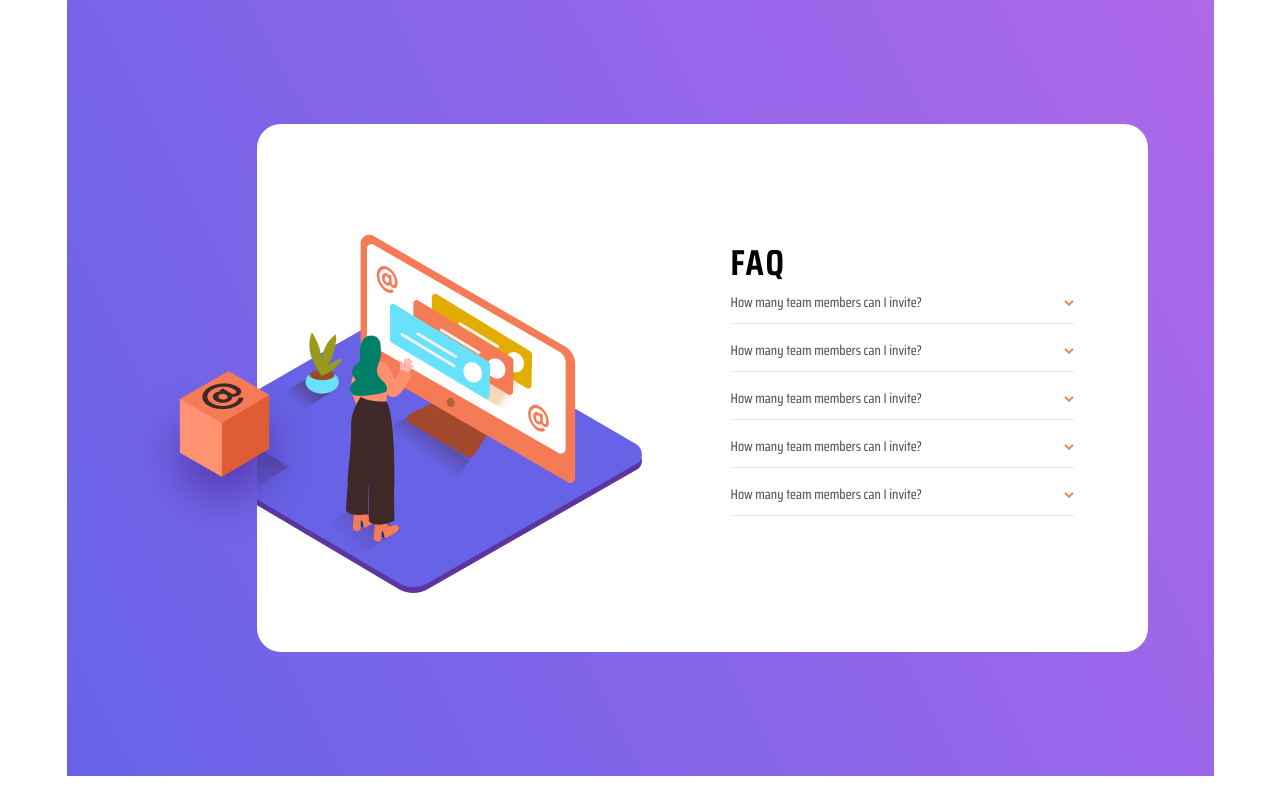
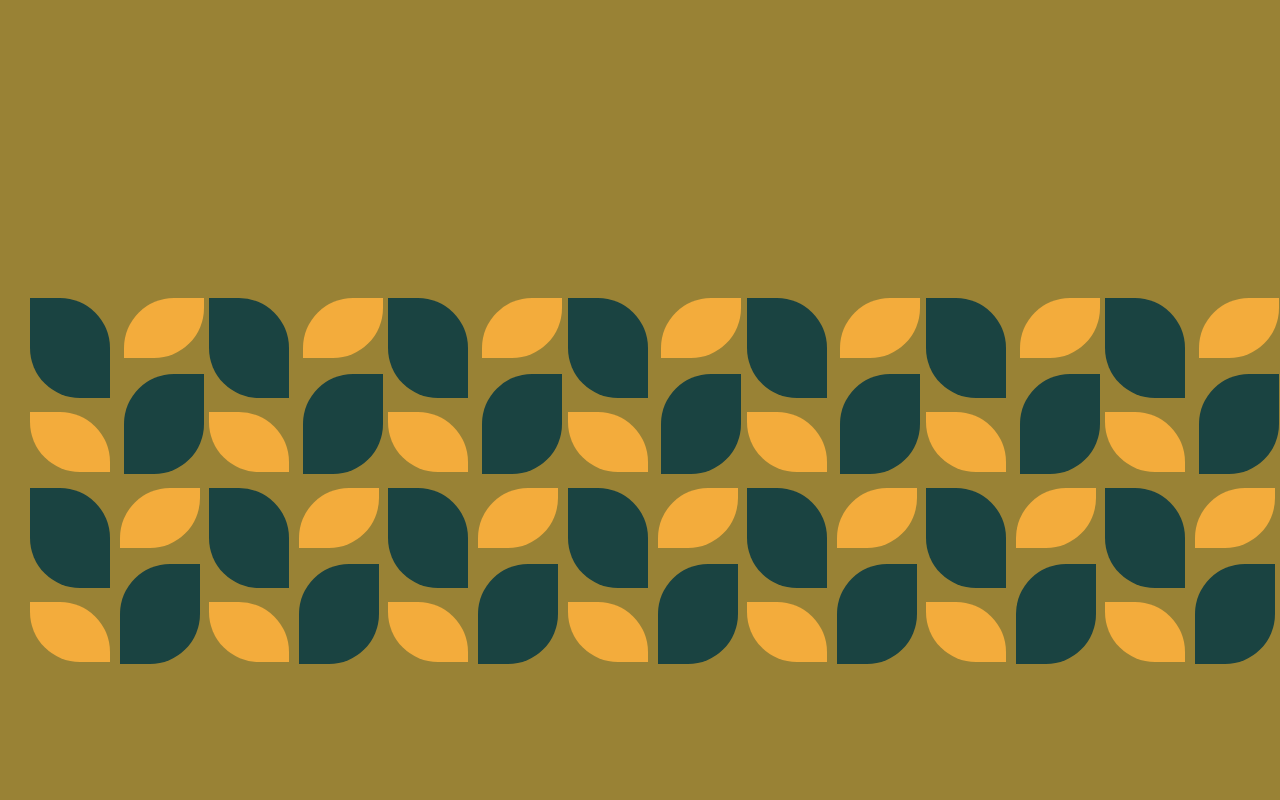
Before and after one commit to Ola-22/frontend-challenge, a React (Create React App) app: page / in a window 1280 px wide. Built offline with nearby package versions, Linux system fonts and the light colour scheme.

Commit message:
Add files

```diff
--- a/src/App.css
+++ b/src/App.css
@@ -45,3 +45,10 @@
   filter: drop-shadow(0px 25px 2px #E5E5E5);
 }
 }
+
+
+
+.containerLeaft{
+  position: absolute;
+  top: 23%;
+}
--- a/src/App.js
+++ b/src/App.js
@@ -1,10 +1,14 @@
 import "./App.css";
-import FAQPage from "./Pages/FAQPage";
+import FAQPage from "./Pages/FAQPAge";
+import Leaf from "./Pages/Leaf";
 
 function App() {
   return (
     <div className="App">
-      <FAQPage />
+      {/* <FAQPage /> */}
+      <div style={{ position: "relative", background: "#998235" }}>
+        <Leaf />
+      </div>
     </div>
   );
 }
--- /dev/null
+++ b/src/Components/Leaf/index.js
@@ -0,0 +1,22 @@
+import * as S from "./style";
+
+export default function LeafBox() {
+  return (
+    <S.LeafContainer>
+      <S.LeafBox primary primaryRadius leftP style={{ top: "30%" }}></S.LeafBox>
+      <S.LeafBox style={{ top: "30%" }}></S.LeafBox>
+      <S.LeafBox primaryRadius style={{ left: "0", top: "60%" }}></S.LeafBox>
+      <S.LeafBox
+        primary
+        style={{ left: "52%", top: "50%", borderRadius: "50px 0" }}
+      ></S.LeafBox>
+      <S.LeafBox primaryRadius primary leftP style={{ top: "80%" }}></S.LeafBox>
+      <S.LeafBox style={{ left: "50%", top: "80%" }}></S.LeafBox>
+      <S.LeafBox primaryRadius style={{ left: "0", top: "110%" }}></S.LeafBox>
+      <S.LeafBox
+        primary
+        style={{ top: "100%", left: "50%", borderRadius: "50px 0" }}
+      ></S.LeafBox>
+    </S.LeafContainer>
+  );
+}
--- /dev/null
+++ b/src/Components/Leaf/style.js
@@ -0,0 +1,23 @@
+import styled from "styled-components";
+
+export const LeafContainer = styled.div`
+  width: 180px;
+  height: 380px;
+  position: absolute;
+  left: 30px;
+  display: flex;
+  justify-content: space-between;
+  top: 23%;
+`;
+
+export const LeafBox = styled.span`
+  position: absolute;
+  display: flex;
+  justify-content: flex-end;
+  left: ${(props) => (props.leftP ? "" : "52%")};
+  bottom: 73.68%;
+  background: ${(props) => (props.primary ? "#1a4341" : "#F3AC3C")};
+  border-radius: ${(props) => (props.primaryRadius ? "0px 50px" : "50px 0")};
+  width: 80px;
+  height: ${(props) => (props.primary ? "100px" : "60px")};
+`;
--- /dev/null
+++ b/src/Pages/FAQPAge/index.js
@@ -0,0 +1,23 @@
+import React from "react";
+import { GroupImg, WomanImg, Vector3 } from "../../assets/img/img";
+import Accordion from "../../Components/Accordion";
+import AppLayout from "../../Layouts/AppLayout";
+import FAQLayout from "../../Layouts/FAQLayout";
+import * as S from "./style";
+
+export default function FAQPage() {
+  return (
+    <AppLayout>
+      <FAQLayout>
+        <S.ImgFAQ src={GroupImg} alt="img" />
+        <S.FAQMain>
+          <S.FAQContent>
+            <S.WomanImg src={WomanImg} alt="img" />
+            <img src={Vector3} alt="" className="img_vector" />
+            <Accordion />
+          </S.FAQContent>
+        </S.FAQMain>
+      </FAQLayout>
+    </AppLayout>
+  );
+}
--- /dev/null
+++ b/src/Pages/FAQPAge/style.js
@@ -0,0 +1,72 @@
+import styled from "styled-components";
+
+export const FAQMain = styled.div`
+  width: 891px;
+  height: 528px;
+  margin-left: 128px;
+  top: 0;
+  background-color: #fff;
+  border-radius: 24px;
+
+  @media (max-width: 400px) {
+    flex-direction: column;
+    display: flex;
+    overflow-x: hidden;
+    width: 312px;
+    margin-left: 50px;
+    margin-top: 30px;
+  }
+`;
+
+export const FAQContent = styled.div`
+  margin-top: 110px;
+  display: flex;
+  z-index: 2;
+
+  @media (max-width: 400px) {
+    flex-direction: column;
+    display: flex;
+    margin-top: 55px;
+    z-index: 1000;
+  }
+`;
+
+export const ImgFAQ = styled.img`
+  position: absolute;
+  bottom: 19%;
+  z-index: 100;
+
+  @media (max-width: 400px) {
+    width: 80px;
+    top: 1%;
+    left: 10%;
+    z-index: 9998;
+    position: absolute;
+  }
+`;
+
+export const WomanImg = styled.img`
+  @media (max-width: 400px) {
+    position: absolute;
+    width: 200px;
+    height: 150px;
+    object-fit: contain;
+    margin-left: 70px;
+    top: -60px;
+    filter: drop-shadow(0px 25px 2px #e5e5e5);
+  }
+`;
+
+export const ImgVector = styled.img`
+  display: none;
+  @media (max-width: 400px) {
+    display: block;
+    position: absolute;
+    width: 200px;
+    height: 150px;
+    object-fit: contain;
+    margin-left: 70px;
+    top: -60px;
+    filter: drop-shadow(0px 25px 2px #e5e5e5);
+  }
+`;
--- /dev/null
+++ b/src/Pages/Leaf/index.js
@@ -0,0 +1,28 @@
+import LeafBox from "../../Components/Leaf";
+import * as S from "./style";
+
+export default function Leaf() {
+  return (
+    <S.LeafMain>
+      <LeafBox />
+      <div className="containerLeaft" style={{ left: "14%" }}>
+        <LeafBox />
+      </div>
+      <div className="containerLeaft" style={{ left: "28%" }}>
+        <LeafBox />
+      </div>
+      <div className="containerLeaft" style={{ left: "42%" }}>
+        <LeafBox />
+      </div>
+      <div className="containerLeaft" style={{ left: "56%" }}>
+        <LeafBox />
+      </div>
+      <div className="containerLeaft" style={{ left: "70%" }}>
+        <LeafBox />
+      </div>
+      <div className="containerLeaft" style={{ left: "84%" }}>
+        <LeafBox />
+      </div>
+    </S.LeafMain>
+  );
+}
--- /dev/null
+++ b/src/Pages/Leaf/style.js
@@ -0,0 +1,9 @@
+import styled from "styled-components";
+
+export const LeafMain = styled.div`
+  width: 100%;
+  height: 100vh;
+  background: #998235;
+  position: relative;
+  overflow: hidden;
+`;
```
